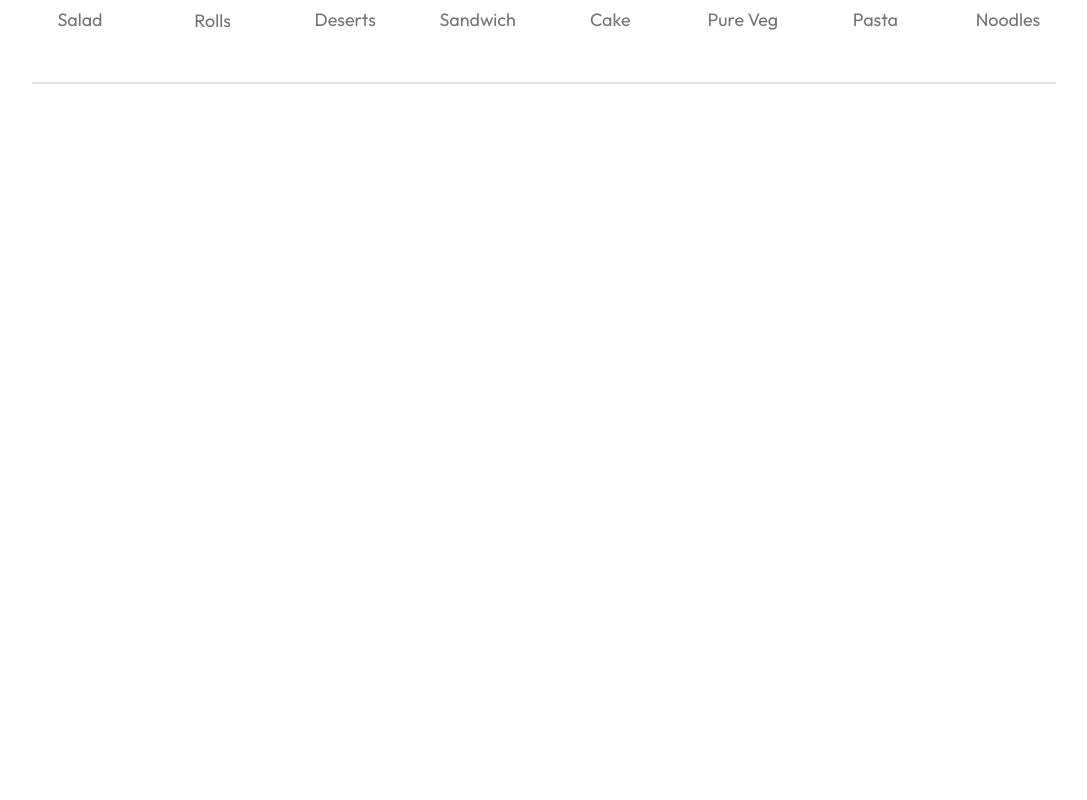
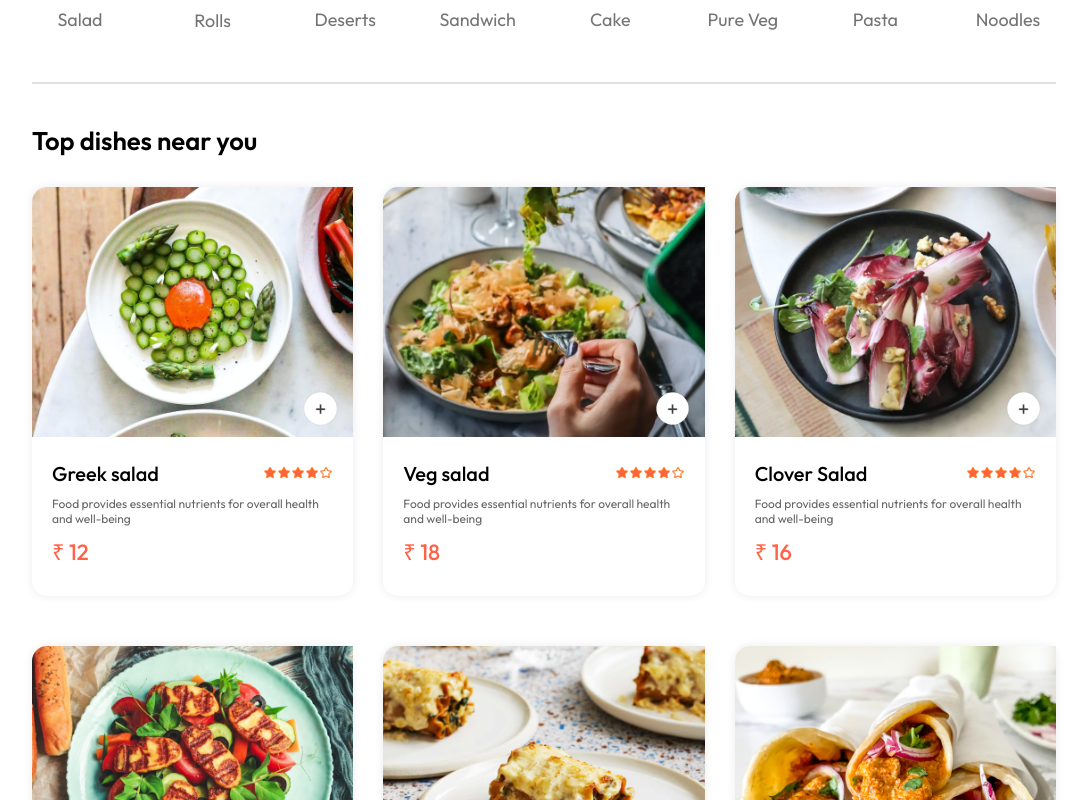
Before and after one commit to sid14-14/food-delivery-app, a React (Vite) app in the folder frontend/: page / in a window 1280 px wide. Shown: the part 820-1620 px from the top of the page, without its empty margins (96-1183 px from the left). Before the commit the page ends 914 px from the top, so only its background shows below. Built offline with nearby package versions, Linux system fonts and the light colour scheme.

Commit message:
created 'top dishes' section

```diff
--- /dev/null
+++ b/frontend/src/components/FoodDisplay/FoodDisplay.css
@@ -0,0 +1,14 @@
+.food-display {
+  margin-top: 30px;
+}
+.food-display h2 {
+  font-size: max(2vw, 24px);
+  font-weight: 600;
+}
+.food-display-list {
+  display: grid;
+  grid-template-columns: repeat(auto-fill, minmax(240px, 1fr));
+  margin-top: 30px;
+  gap: 30px;
+  row-gap: 50px;
+}
--- /dev/null
+++ b/frontend/src/components/FoodDisplay/FoodDisplay.jsx
@@ -0,0 +1,33 @@
+import React, { useContext } from "react";
+import "./FoodDisplay.css";
+import { StoreContext } from "../../context/StoreContext";
+import FoodItem from "../FoodItem/FoodItem";
+
+const FoodDisplay = ({ category }) => {
+  const { food_list } = useContext(StoreContext);
+  return (
+    <>
+      <div className="food-display" id="food-display">
+        <h2>Top dishes near you</h2>
+        <div className="food-display-list">
+          {food_list.map((item, index) => {
+            if (category === "All" || category === item.category) {
+              return (
+                <FoodItem
+                  key={index}
+                  id={item._id}
+                  name={item.name}
+                  description={item.description}
+                  price={item.price}
+                  image={item.image}
+                />
+              );
+            }
+          })}
+        </div>
+      </div>
+    </>
+  );
+};
+
+export default FoodDisplay;
--- /dev/null
+++ b/frontend/src/components/FoodItem/FoodItem.css
@@ -0,0 +1,64 @@
+.food-item {
+  width: 100%;
+  margin: auto;
+  border-radius: 15px;
+  box-shadow: 0px 0px 10px #00000015;
+  transition: 0.3s;
+  animation: fadeIn 1s;
+}
+.food-item-image {
+  width: 100%;
+  border-radius: 15px 0px 0px 0px;
+}
+.food-item-info {
+  padding: 20px;
+}
+.food-item-name-rating {
+  display: flex;
+  justify-content: space-between;
+  align-items: center;
+  margin-bottom: 10px;
+}
+.food-item-name-rating p {
+  font-size: 20px;
+  font-weight: 500;
+}
+.food-item-name-rating img {
+  width: 70px;
+}
+.food-item-desc {
+  color: #676767;
+  font-size: 12px;
+}
+.food-item-price {
+  color: tomato;
+  font-size: 22px;
+  font-weight: 500;
+  margin: 10px 0px;
+}
+.food-item-img-container {
+  position: relative;
+}
+.food-item-img-container .add {
+  width: 35px;
+  position: absolute;
+  bottom: 15px;
+  right: 15px;
+  cursor: pointer;
+  border-radius: 50%;
+}
+.food-item-counter {
+  position: absolute;
+  bottom: 15px;
+  right: 15px;
+  display: flex;
+  align-items: center;
+  gap: 10px;
+  padding: 6px;
+  border-radius: 50px;
+  background-color: white;
+}
+.food-item-counter img {
+  width: 30px;
+  cursor: pointer;
+}
--- /dev/null
+++ b/frontend/src/components/FoodItem/FoodItem.jsx
@@ -0,0 +1,49 @@
+import React, { useContext, useState } from "react";
+import "./FoodItem.css";
+import { assets } from "../../assets/assets";
+import { StoreContext } from "../../context/StoreContext";
+
+const FoodItem = ({ id, name, price, description, image }) => {
+  const [itemCount, setItemCount] = useState(0)
+  return (
+    <>
+      <div className="food-item">
+        <div className="food-item-img-container">
+          <img className="food-item-image" src={image} alt="" />
+          {!itemCount ? (
+            <img
+              className="add"
+              onClick={() => setItemCount(prev=>prev+1)}
+              src={assets.add_icon_white}
+              alt=""
+            />
+          ) : (
+            <div className="food-item-counter">
+              <img
+                onClick={() => setItemCount(prev=>prev-1)}
+                src={assets.remove_icon_red}
+                alt=""
+              />
+              <p>{itemCount}</p>
+              <img
+                onClick={() => setItemCount(prev=>prev+1)}
+                src={assets.add_icon_green}
+                alt=""
+              />
+            </div>
+          )}
+        </div>
+        <div className="food-item-info">
+          <div className="food-item-name-rating">
+            <p>{name}</p>
+            <img src={assets.rating_starts} alt="" />
+          </div>
+          <p className="food-item-desc">{description}</p>
+          <p className="food-item-price">₹ {price}</p>
+        </div>
+      </div>
+    </>
+  );
+};
+
+export default FoodItem;
--- /dev/null
+++ b/frontend/src/context/StoreContext.jsx
@@ -0,0 +1,17 @@
+import { createContext } from "react";
+import { food_list } from "../assets/assets";
+
+export const StoreContext = createContext(null);
+
+const StoreContextProvider = (props) => {
+  const contextValue = { //any el added to this obj we can access it from any component
+    food_list,
+  };
+  return (
+    <StoreContext.Provider value={contextValue}>
+      {props.children}
+    </StoreContext.Provider>
+  );
+};
+
+export default StoreContextProvider;
--- a/frontend/src/main.jsx
+++ b/frontend/src/main.jsx
@@ -3,10 +3,12 @@
 import App from './App.jsx'
 import './index.css'
 import { BrowserRouter } from "react-router-dom";
-
+import StoreContextProvider from "./context/StoreContext.jsx";
 
 ReactDOM.createRoot(document.getElementById('root')).render(
   <BrowserRouter>
-    <App />
+    <StoreContextProvider>
+      <App />
+    </StoreContextProvider>
   </BrowserRouter>
 )
--- a/frontend/src/pages/Home/Home.jsx
+++ b/frontend/src/pages/Home/Home.jsx
@@ -2,6 +2,7 @@
 import "./Home.css";
 import Header from "../../components/Header/Header";
 import ExploreMenu from "../../components/ExploreMenu/ExploreMenu";
+import FoodDisplay from "../../components/FoodDisplay/FoodDisplay";
 
 const Home = () => {
   const [category, setCategory] = useState("All");
@@ -10,6 +11,7 @@
       <div>
         <Header />
         <ExploreMenu category={category} setCategory={setCategory} />
+        <FoodDisplay category={category} />
         </div>
     </>
   );
```
